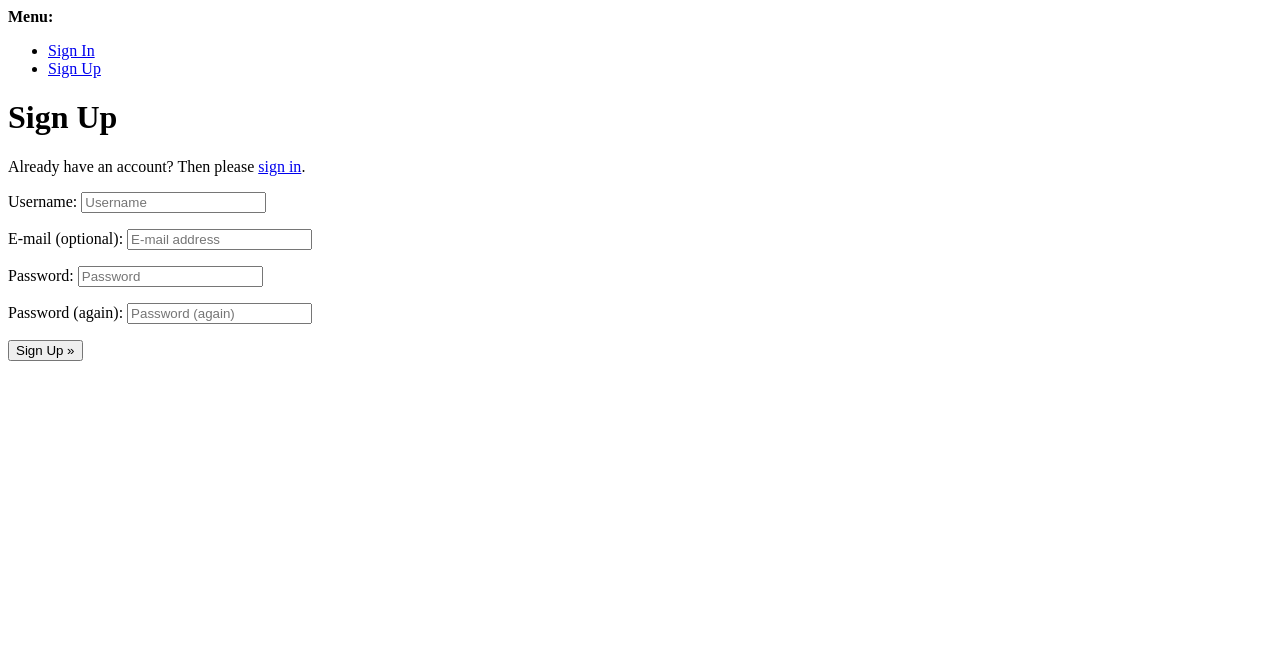
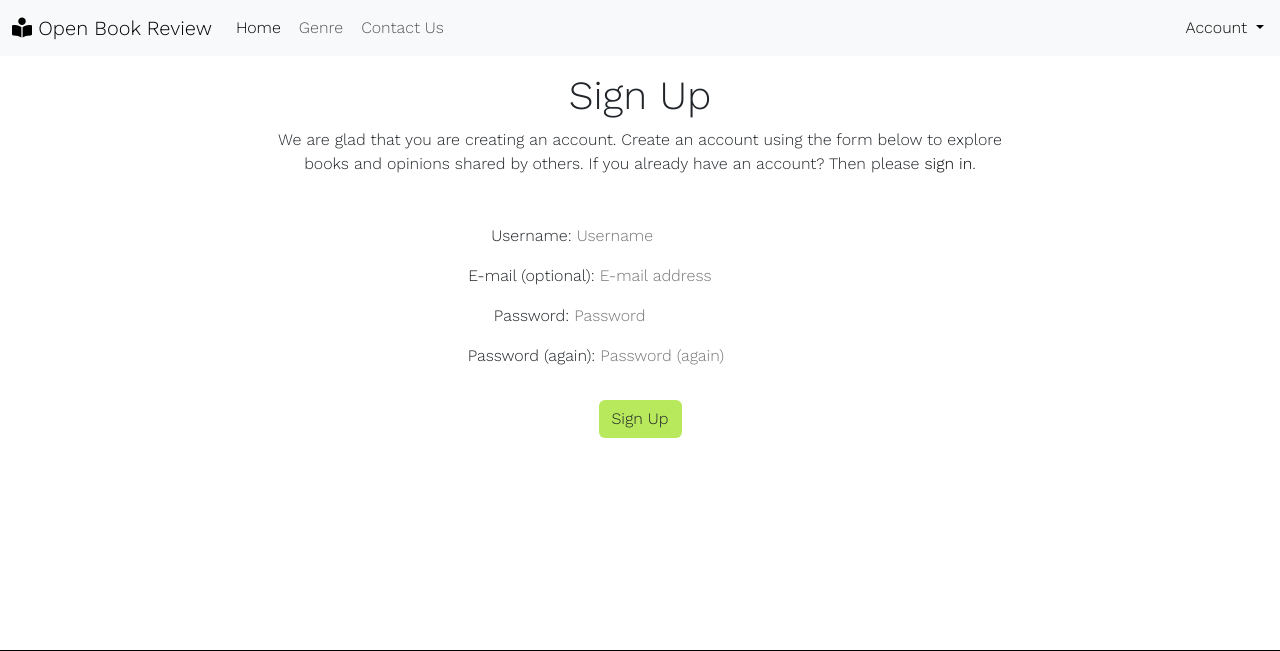
Before and after one commit to ARcKP98/open-book-reviews, a Django app: page /accounts/signup/ in a window 1280 px wide. Shown: the top 651 px of the page. Run offline with Django 3.2, Linux system fonts and the light colour scheme; some libraries are stand-ins or nearby versions.

Commit message:
Customise logout and signup pages.

```diff
--- a/static/css/style.css
+++ b/static/css/style.css
@@ -36,10 +36,10 @@ a {
   font-size: 12px;
 } */
 
-.btn-login {
-
+.btn-account {
   background-color: #B8E95C;
 }
+
 /*Footer*/
 footer {
     height: 150px;
--- a/templates/account/signup.html
+++ b/templates/account/signup.html
@@ -1,21 +1,33 @@
-{% extends "account/base.html" %}
+{% extends "base.html" %}
 
 {% load i18n %}
 
 {% block head_title %}{% trans "Signup" %}{% endblock %}
 
 {% block content %}
+<div class="container text-center">
+  <div class="row">
+    <div class="col-md-8 mt-3 mx-auto text-center">
+
       <h1>{% trans "Sign Up" %}</h1>
 
-<p>{% blocktrans %}Already have an account? Then please <a href="{{ login_url }}">sign in</a>.{% endblocktrans %}</p>
-
-<form class="signup" id="signup_form" method="post" action="{% url 'account_signup' %}">
+      <p>{% blocktrans %}We are glad that you are creating an account. Create an account using the form below to explore
+        books and opinions shared by others. If you already have an account? Then please <a href="{{ login_url }}">sign
+          in</a>.{% endblocktrans %}</p>
+    </div>
+  </div>
+  <div class="row">
+    <div class="col-md-8 mt-3 mx-auto">
+      <form class="signup mt-3" id="signup_form" method="post" action="{% url 'account_signup' %}">
         {% csrf_token %}
         {{ form.as_p }}
         {% if redirect_field_value %}
         <input type="hidden" name="{{ redirect_field_name }}" value="{{ redirect_field_value }}" />
         {% endif %}
-  <button type="submit">{% trans "Sign Up" %} &raquo;</button>
+        <button class="btn btn-account mt-3" type="submit">{% trans "Sign Up" %}</button>
       </form>
+    </div>
+  </div>
+</div>
 
 {% endblock %}
```
Also changed, not shown: templates/account/login.html (+3 -5 lines), templates/account/logout.html (+17 -11 lines). Lines whose indentation alone changed are shown as unchanged.
